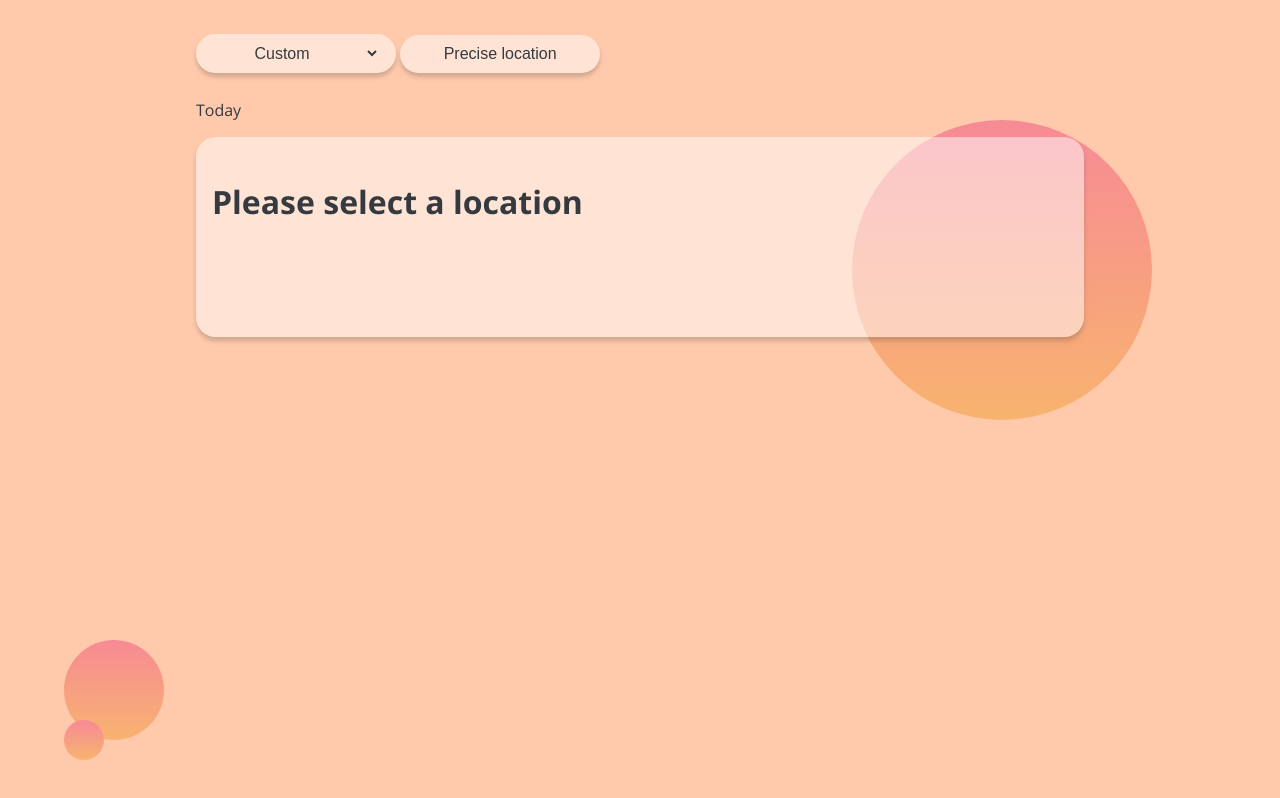
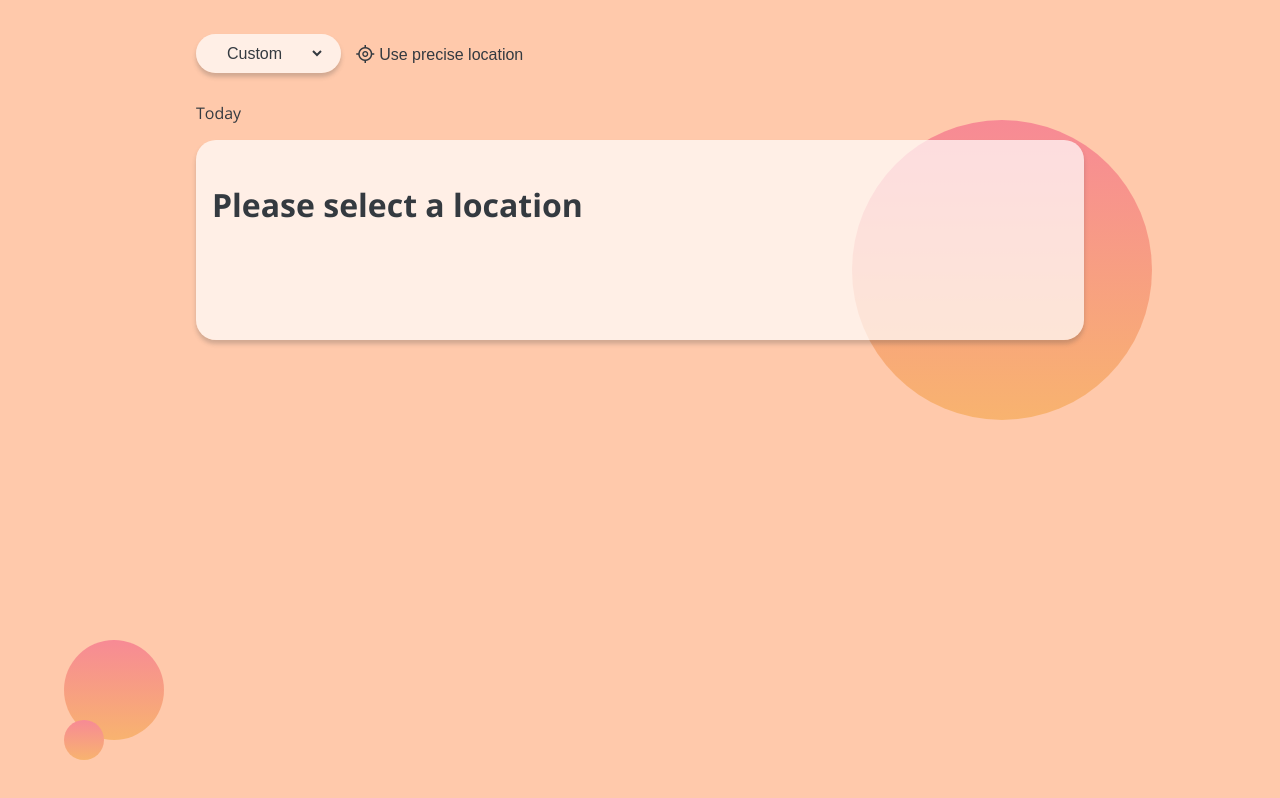
Before and after one commit to GuilhermeCampano/weather-app, a SvelteKit app: page / in a window 1280 px wide. Shown: the top 798 px of the page. Built offline with nearby package versions, Linux system fonts and the light colour scheme.

Commit message:
Precise location button

```diff
--- a/src/components/Card.svelte
+++ b/src/components/Card.svelte
@@ -13,7 +13,7 @@
     border-radius: 20px;
     padding: 16px;
     margin: 1rem 0rem;
-    box-shadow: 0px 4px 4px 0px var(--color-shadow);
+    box-shadow: var(--box-shadow);
   }
 
   .card--small{
--- a/src/components/PreciseLocationButton.svelte
+++ b/src/components/PreciseLocationButton.svelte
@@ -14,4 +14,33 @@
   }
 </script>
 
-<button on:click={getLocation}>Precise location</button>
+<button on:click={getLocation} class="precise-location">
+  <i class="material-symbols-outlined precise-location__icon">my_location</i>
+  <span class="precise-location__text">Use precise location</span>
+</button>
+
+<style>
+  .precise-location {
+    border: none;
+    background-color: transparent;
+    box-shadow: none;
+    text-wrap: nowrap;
+    align-items: center;
+    display: inline-flex;
+    vertical-align: middle;
+    cursor: pointer;
+    font-size: var(--font-md);
+    font-weight: var(--font-weight-regular);
+  }
+
+  .precise-location:hover .precise-location__text {
+    text-decoration: underline;
+  }
+
+  .precise-location__icon {
+    font-size: var(--font-lg);
+    margin-right: 0.25rem;
+    padding-bottom: 2px;
+  }
+
+</style>
--- a/static/global.css
+++ b/static/global.css
@@ -9,7 +9,8 @@
   --color-orange: #F77C55;
   --color-light-orange: #FFC9AB;
   --color-yellow: #F7A655;
-  --color-off-white: rgba(255,255,255, 0.5);
+  --color-off-white: rgba(255,255,255, 0.7);
+  --box-shadow: 0px 4px 4px 0px var(--color-shadow);
 
 
   /* Spacing */
@@ -18,8 +19,11 @@
   /* Fonts */
   --font-family: 'Open Sans', sans-serif;
   --font-size: 16px;
+  --font-xs: 0.75rem;
   --font-sm: 0.875rem;
-  --font-medium: 1rem;
+  --font-md: 1rem;
+  --font-lg: 1.25rem;
+  --font-xl: 1.5rem;
   --font-weight-light: 300;
   --font-weight-regular: 400;
   --font-weight-bold: 700;
@@ -276,7 +280,7 @@ input {
 }
 
 button, select {
-  width: 200px;
+  min-width: 100px;
   padding: 10px;
   border: none;
   border-radius: 5px;
```
